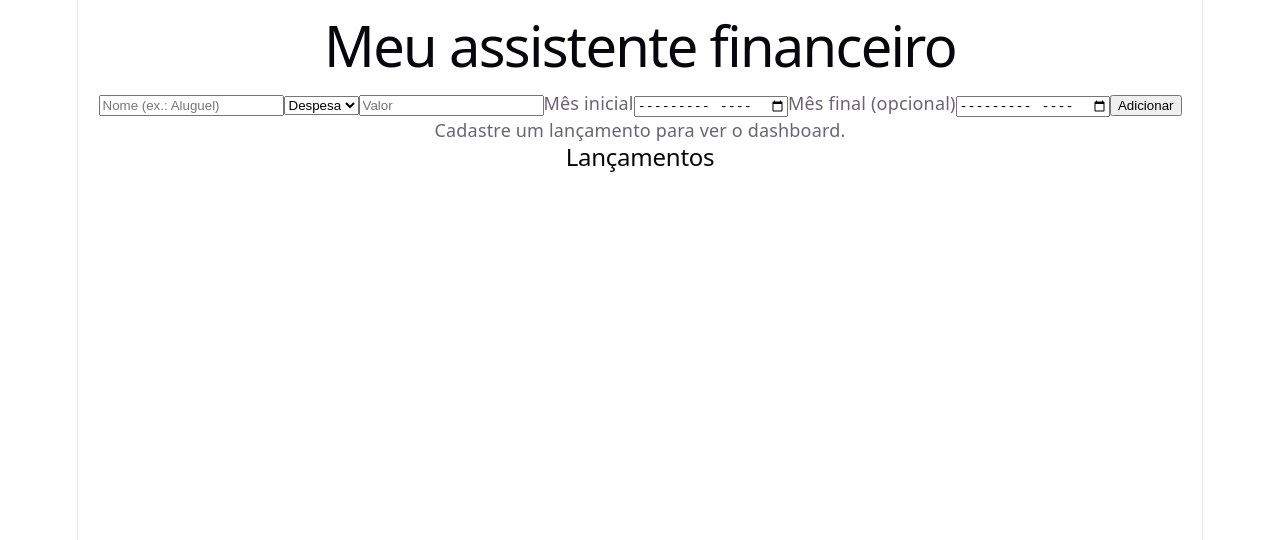
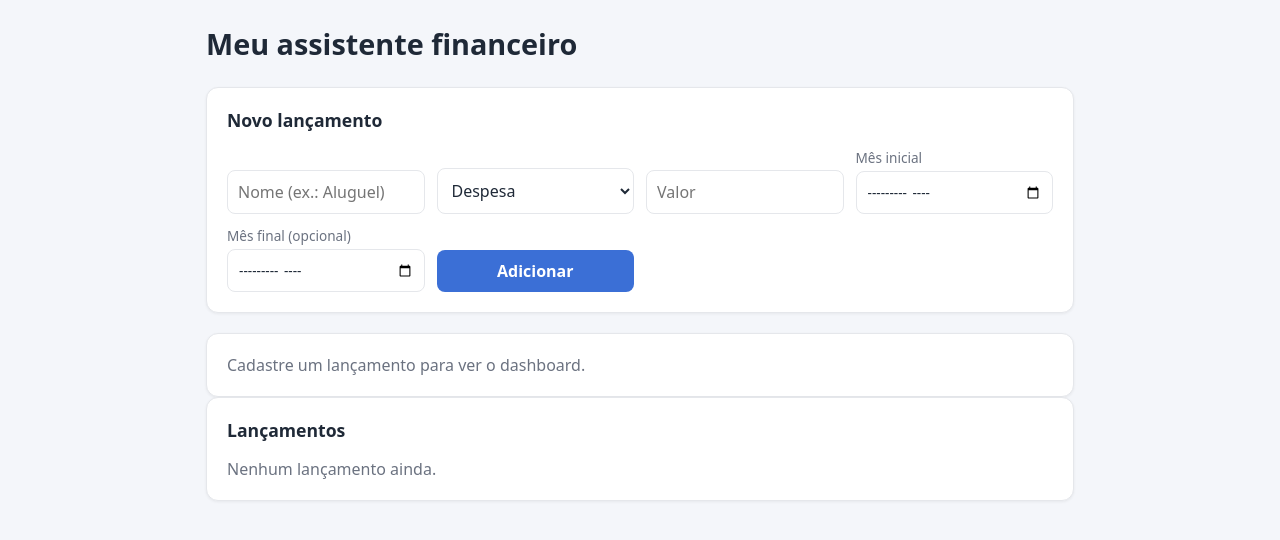
Before and after one commit to Deidriane-amorim/financas-app, a React (Vite) app: page / in a window 1280 px wide. Shown: the top 540 px of the page. Built offline with nearby package versions, Linux system fonts and the light colour scheme.

Commit message:
style:adicionado estilo ao formulário, dashboard e lista

```diff
--- a/src/App.jsx
+++ b/src/App.jsx
@@ -26,23 +26,50 @@ export default function App() {
 
   // ... o return continua igual
     return (
-    <div>
+  <main>
     <h1>Meu assistente financeiro</h1>
 
+    <section className="card">
+      <h2>Novo lançamento</h2>
       <FormLancamento aoAdicionar={adicionar} />
+    </section>
 
     <Dashboard lancamentos={lancamentos} />
 
+    <section className="card">
       <h2>Lançamentos</h2>
-      <ul>
+
+      {lancamentos.length === 0 ? (
+        <p className="vazio">Nenhum lançamento ainda.</p>
+      ) : (
+        <ul className="lista">
           {lancamentos.map((l) => (
-          <li key={l.id}>
-            {l.nome} ({l.tipo}): R$ {l.valor.toFixed(2)} de {l.mesInicio}{" "}
-            {l.mesFim ? `até ${l.mesFim}` : "sem data final"}{" "}
-            <button onClick={() => remover(l.id)}>Remover</button>
+            <li key={l.id} className="item">
+              <span className={`etiqueta ${l.tipo}`}>{l.tipo}</span>
+
+              <div className="item-info">
+                <strong>{l.nome}</strong>
+                <small>
+                  {l.mesInicio}{" "}
+                  {l.mesFim ? `até ${l.mesFim}` : "sem data final"}
+                </small>
+              </div>
+
+              <span className={`valor ${l.tipo}`}>
+                R$ {l.valor.toFixed(2)}
+              </span>
+
+              <button
+                className="botao-excluir"
+                onClick={() => remover(l.id)}
+              >
+                Excluir
+              </button>
             </li>
           ))}
         </ul>
-    </div>
+      )}
+    </section>
+  </main>
   );
 }
--- a/src/components/Dashboard.jsx
+++ b/src/components/Dashboard.jsx
@@ -22,7 +22,7 @@ export default function Dashboard({ lancamentos }) {
   const [quantidade, setQuantidade] = useState(12);
 
   if (lancamentos.length === 0) {
-    return <p>Cadastre um lançamento para ver o dashboard.</p>;
+    return <p className="card vazio">Cadastre um lançamento para ver o dashboard.</p>;
   }
 
   const mesInicial = lancamentos.map((l) => l.mesInicio).sort()[0];
@@ -31,10 +31,10 @@ export default function Dashboard({ lancamentos }) {
   const moeda = (valor) => `R$ ${valor.toFixed(2)}`;
 
   return (
-    <section>
+    <section className="card">
       <h2>Dashboard</h2>
 
-      <label>
+      <label className="filtro">
         Meses exibidos:{" "}
         <select
           value={quantidade}
--- a/src/components/FormLancamento.jsx
+++ b/src/components/FormLancamento.jsx
@@ -26,7 +26,7 @@ export default function FormLancamento({ aoAdicionar }) {
   }
 
   return (
-    <form onSubmit={enviar}>
+    <form onSubmit={enviar} className = "form">
       <input
         type="text"
         placeholder="Nome (ex.: Aluguel)"
--- a/src/index.css
+++ b/src/index.css
@@ -1,111 +1,194 @@
 :root {
-  --text: #6b6375;
-  --text-h: #08060d;
-  --bg: #fff;
-  --border: #e5e4e7;
-  --code-bg: #f4f3ec;
-  --accent: #aa3bff;
-  --accent-bg: rgba(170, 59, 255, 0.1);
-  --accent-border: rgba(170, 59, 255, 0.5);
-  --social-bg: rgba(244, 243, 236, 0.5);
-  --shadow:
-    rgba(0, 0, 0, 0.1) 0 10px 15px -3px, rgba(0, 0, 0, 0.05) 0 4px 6px -2px;
-
-  --sans: system-ui, 'Segoe UI', Roboto, sans-serif;
-  --heading: system-ui, 'Segoe UI', Roboto, sans-serif;
-  --mono: ui-monospace, Consolas, monospace;
-
-  font: 18px/145% var(--sans);
-  letter-spacing: 0.18px;
-  color-scheme: light dark;
-  color: var(--text);
-  background: var(--bg);
-  font-synthesis: none;
-  text-rendering: optimizeLegibility;
-  -webkit-font-smoothing: antialiased;
-  -moz-osx-font-smoothing: grayscale;
-
-  @media (max-width: 1024px) {
-    font-size: 16px;
-  }
+  color-scheme: light;
+  --verde: #2e9e5b;
+  --vermelho: #d64545;
+  --azul: #3b6fd6;
+  --fundo: #f4f6fa;
+  --card: #ffffff;
+  --texto: #1f2937;
+  --texto-suave: #6b7280;
+  --borda: #e5e7eb;
 }
 
-@media (prefers-color-scheme: dark) {
-  :root {
-    --text: #9ca3af;
-    --text-h: #f3f4f6;
-    --bg: #16171d;
-    --border: #2e303a;
-    --code-bg: #1f2028;
-    --accent: #c084fc;
-    --accent-bg: rgba(192, 132, 252, 0.15);
-    --accent-border: rgba(192, 132, 252, 0.5);
-    --social-bg: rgba(47, 48, 58, 0.5);
-    --shadow:
-      rgba(0, 0, 0, 0.4) 0 10px 15px -3px, rgba(0, 0, 0, 0.25) 0 4px 6px -2px;
-  }
-
-  #social .button-icon {
-    filter: invert(1) brightness(2);
-  }
+* {
+  box-sizing: border-box;
 }
 
 body {
   margin: 0;
+  background: var(--fundo);
+  color: var(--texto);
+  font-family: system-ui, "Segoe UI", Roboto, sans-serif;
 }
 
 #root {
-  width: 1126px;
-  max-width: 100%;
+  max-width: 900px;
   margin: 0 auto;
-  text-align: center;
-  border-inline: 1px solid var(--border);
-  min-height: 100svh;
-  display: flex;
-  flex-direction: column;
-  box-sizing: border-box;
-}
-
-h1,
-h2 {
-  font-family: var(--heading);
-  font-weight: 500;
-  color: var(--text-h);
+  padding: 24px 16px 48px;
+  text-align: left;
 }
 
 h1 {
-  font-size: 56px;
-  letter-spacing: -1.68px;
-  margin: 32px 0;
-  @media (max-width: 1024px) {
-    font-size: 36px;
-    margin: 20px 0;
-  }
+  font-size: 1.8rem;
+  margin: 0 0 24px;
 }
+
 h2 {
-  font-size: 24px;
-  line-height: 118%;
-  letter-spacing: -0.24px;
-  margin: 0 0 8px;
-  @media (max-width: 1024px) {
-    font-size: 20px;
-  }
+  font-size: 1.1rem;
+  margin: 0 0 16px;
 }
-p {
+
+/* Caixas brancas que agrupam cada seção */
+.card {
+  background: var(--card);
+  border: 1px solid var(--borda);
+  border-radius: 12px;
+  padding: 20px;
+  margin-bottom: 20px;
+  box-shadow: 0 1px 3px rgba(0, 0, 0, 0.06);
+}
+
+/* Campos e botões */
+input,
+select {
+  width: 100%;
+  padding: 10px;
+  font: inherit;
+  color: var(--texto);
+  background: #fff;
+  border: 1px solid var(--borda);
+  border-radius: 8px;
+}
+
+input:focus,
+select:focus {
+  outline: 2px solid var(--azul);
+  border-color: transparent;
+}
+
+button {
+  font: inherit;
+  cursor: pointer;
+  border: none;
+  border-radius: 8px;
+  padding: 10px 16px;
+}
+
+/* Formulário */
+.form {
+  display: grid;
+  grid-template-columns: repeat(auto-fit, minmax(160px, 1fr));
+  gap: 12px;
+  align-items: end;
+}
+
+.form label {
+  display: flex;
+  flex-direction: column;
+  gap: 4px;
+  font-size: 0.85rem;
+  color: var(--texto-suave);
+}
+
+.form button {
+  background: var(--azul);
+  color: #fff;
+  font-weight: 600;
+}
+
+.form button:hover {
+  filter: brightness(0.92);
+}
+
+/* Filtro do dashboard */
+.filtro {
+  display: flex;
+  align-items: center;
+  gap: 8px;
+  margin-bottom: 16px;
+}
+
+.filtro select {
+  width: auto;
+}
+
+/* Lista de lançamentos */
+.lista {
+  list-style: none;
+  margin: 0;
+  padding: 0;
+}
+
+.item {
+  display: flex;
+  align-items: center;
+  gap: 12px;
+  padding: 12px 0;
+  border-bottom: 1px solid var(--borda);
+}
+
+.item:last-child {
+  border-bottom: none;
+}
+
+.item-info {
+  flex: 1;
+  display: flex;
+  flex-direction: column;
+}
+
+.item-info small {
+  color: var(--texto-suave);
+}
+
+.etiqueta {
+  font-size: 0.75rem;
+  font-weight: 600;
+  color: #fff;
+  padding: 4px 10px;
+  border-radius: 999px;
+  text-transform: capitalize;
+}
+
+.etiqueta.receita {
+  background: var(--verde);
+}
+
+.etiqueta.despesa {
+  background: var(--vermelho);
+}
+
+.valor {
+  font-weight: 600;
+}
+
+.valor.receita {
+  color: var(--verde);
+}
+
+.valor.despesa {
+  color: var(--vermelho);
+}
+
+.botao-excluir {
+  background: transparent;
+  color: var(--vermelho);
+  border: 1px solid var(--vermelho);
+}
+
+.botao-excluir:hover {
+  background: var(--vermelho);
+  color: #fff;
+}
+
+.vazio {
+  color: var(--texto-suave);
   margin: 0;
 }
 
-code,
-.counter {
-  font-family: var(--mono);
-  display: inline-flex;
-  border-radius: 4px;
-  color: var(--text-h);
+/* Telas pequenas (celular) */
+@media (max-width: 560px) {
+  .item {
+    flex-wrap: wrap;
+  }
 }
-
-code {
-  font-size: 15px;
-  line-height: 135%;
-  padding: 4px 8px;
-  background: var(--code-bg);
-}
```
Lines whose indentation alone changed are shown as unchanged.
